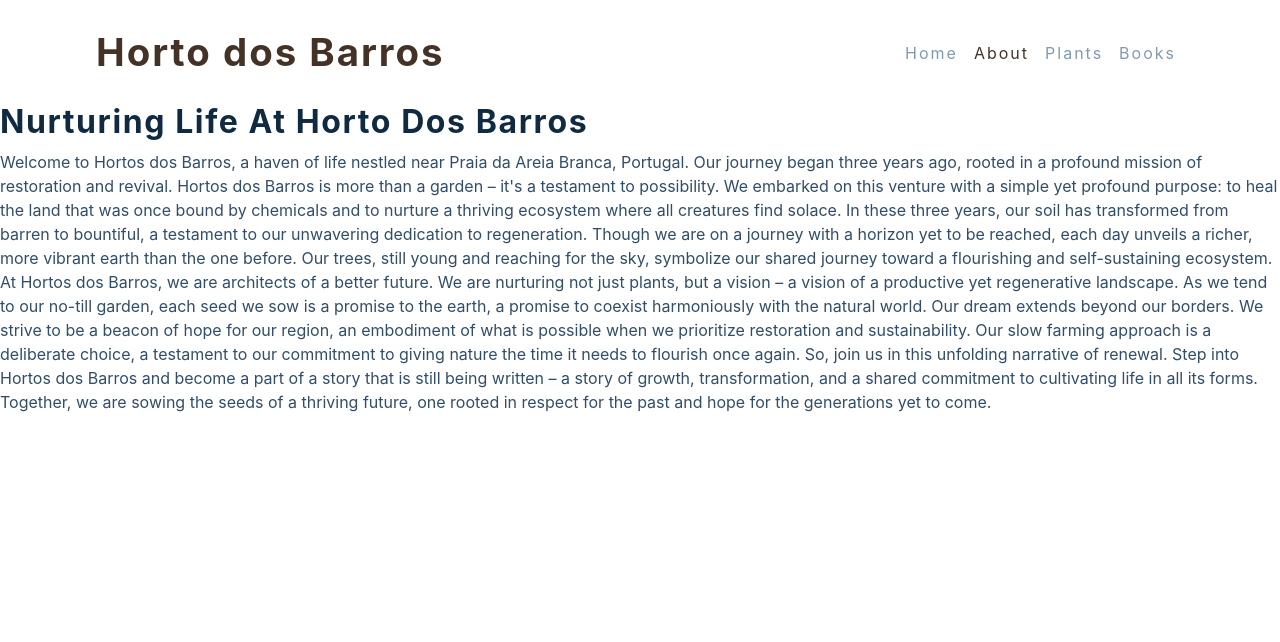
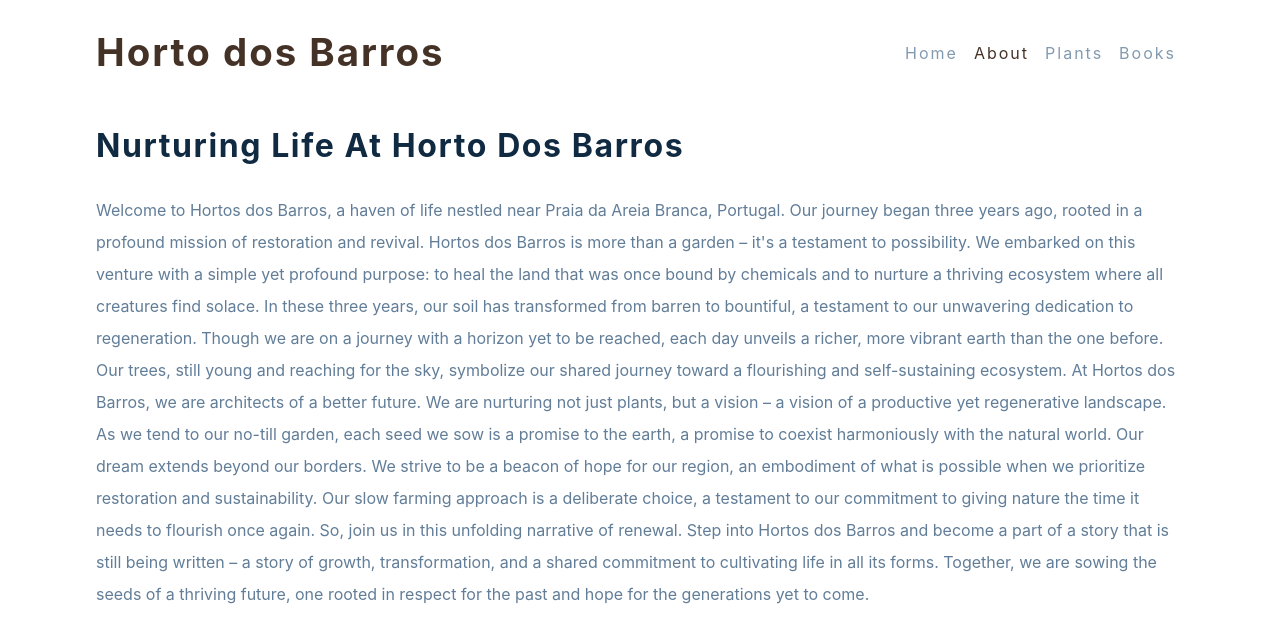
Before and after one commit to jaomateus/hortodosbarros, a React (Create React App) app: page /about in a window 1280 px wide. Shown: the top 642 px of the page. Built offline with nearby package versions, Linux system fonts and the light colour scheme.

Commit message:
finish about page

```diff
--- a/src/index.css
+++ b/src/index.css
@@ -202,5 +202,9 @@ p {
   padding: 5rem 0;
 }
 .page {
+  width: 90vw;
+  margin: 0 auto;
+  /* max-width: var(--max-width); */
   min-height: calc(100vh - (20vh + 10rem));
+  padding: 1.5rem 2rem;
 }
--- a/src/pages/About.js
+++ b/src/pages/About.js
@@ -37,6 +37,12 @@ const About = () => {
   );
 };
 
-const Wrapper = styled.div``;
+const Wrapper = styled.div`
+  p {
+    line-height: 2;
+    color: var(--clr-grey-5);
+    margin-top: 2rem;
+  }
+`;
 
 export default About;
--- a/src/pages/HomeLayout.js
+++ b/src/pages/HomeLayout.js
@@ -6,7 +6,9 @@ const HomeLayout = () => {
   return (
     <>
       <Navbar />
-      <Outlet />
+      <section class="page">
+        <Outlet />
+      </section>
     </>
   );
 };
```
Also changed, not shown: 1 other file (tests, documents, lock files or other folders).
